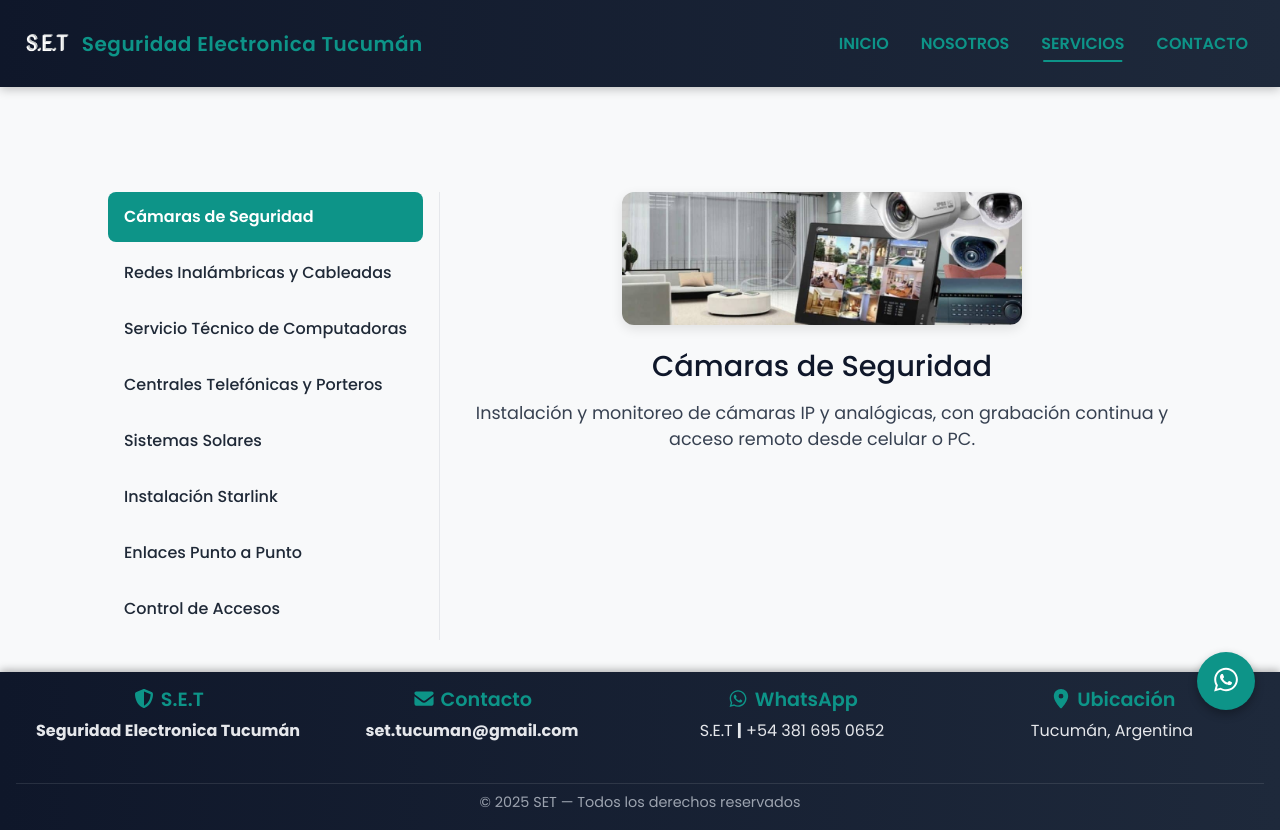
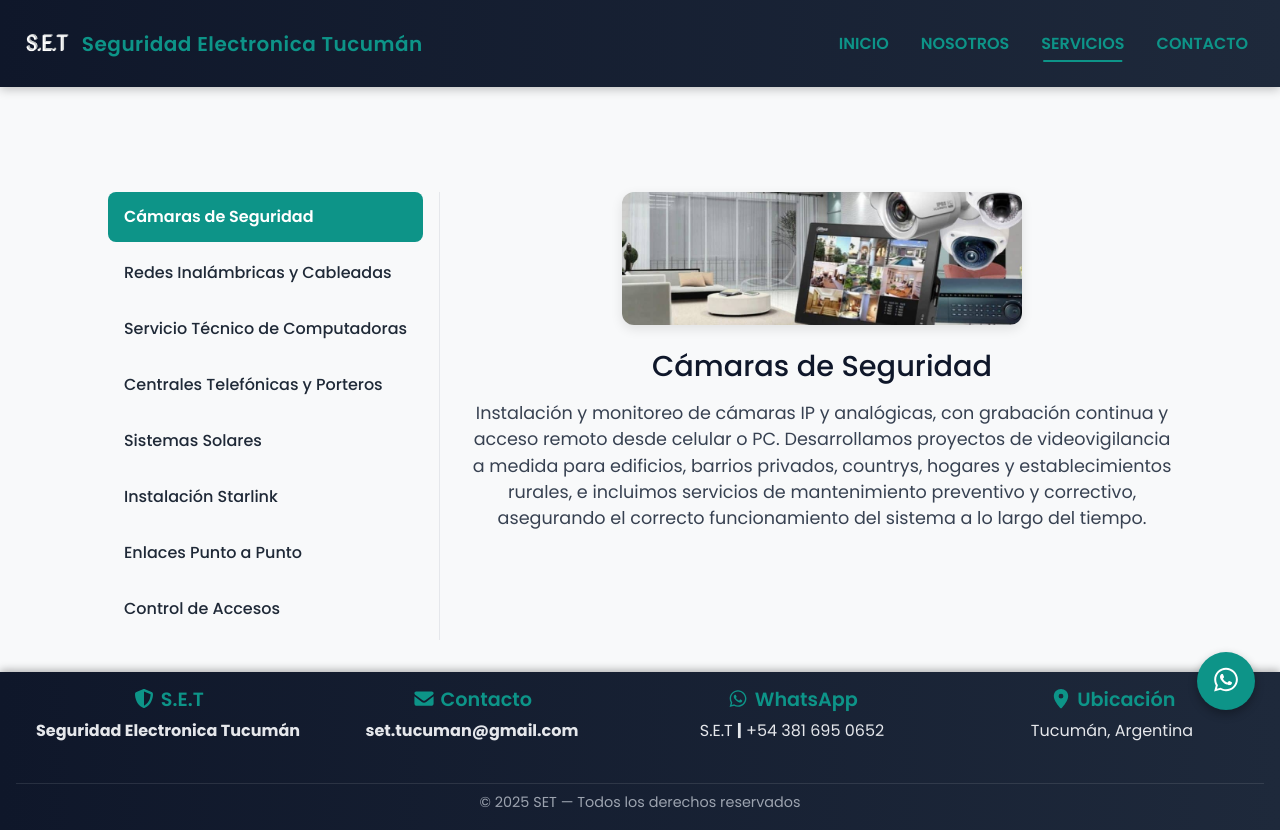
Before and after one commit to AvalosJorge/set-tucuman-web, a React (Vite) app: page /services/1 in a window 1280 px wide. Built offline with nearby package versions, Linux system fonts and the light colour scheme.

Commit message:
Modificacion de descripcion del servicio Camaras de Seguridad

```diff
--- a/src/pages/ServiceDetail.tsx
+++ b/src/pages/ServiceDetail.tsx
@@ -11,7 +11,7 @@ import img7 from "../assets/servicio7.jpg";
 import img8 from "../assets/servicio8.jpg";
 
 const services = [
-  { id: 1, title: "Cámaras de Seguridad", desc: "Instalación y monitoreo de cámaras IP y analógicas, con grabación continua y acceso remoto desde celular o PC.", img: img1 },
+  { id: 1, title: "Cámaras de Seguridad", desc: "Instalación y monitoreo de cámaras IP y analógicas, con grabación continua y acceso remoto desde celular o PC. Desarrollamos proyectos de videovigilancia a medida para edificios, barrios privados, countrys, hogares y establecimientos rurales, e incluimos servicios de mantenimiento preventivo y correctivo, asegurando el correcto funcionamiento del sistema a lo largo del tiempo.", img: img1 },
 
   { id: 2, title: "Redes Inalámbricas y Cableadas", desc: "Diseño, instalación y optimización de redes WiFi y cableadas. Incluye tendido estructurado, configuración de routers, repetidores y puntos de acceso, garantizando una conexión estable, segura y de alta velocidad.", img: img2 },
 
```
